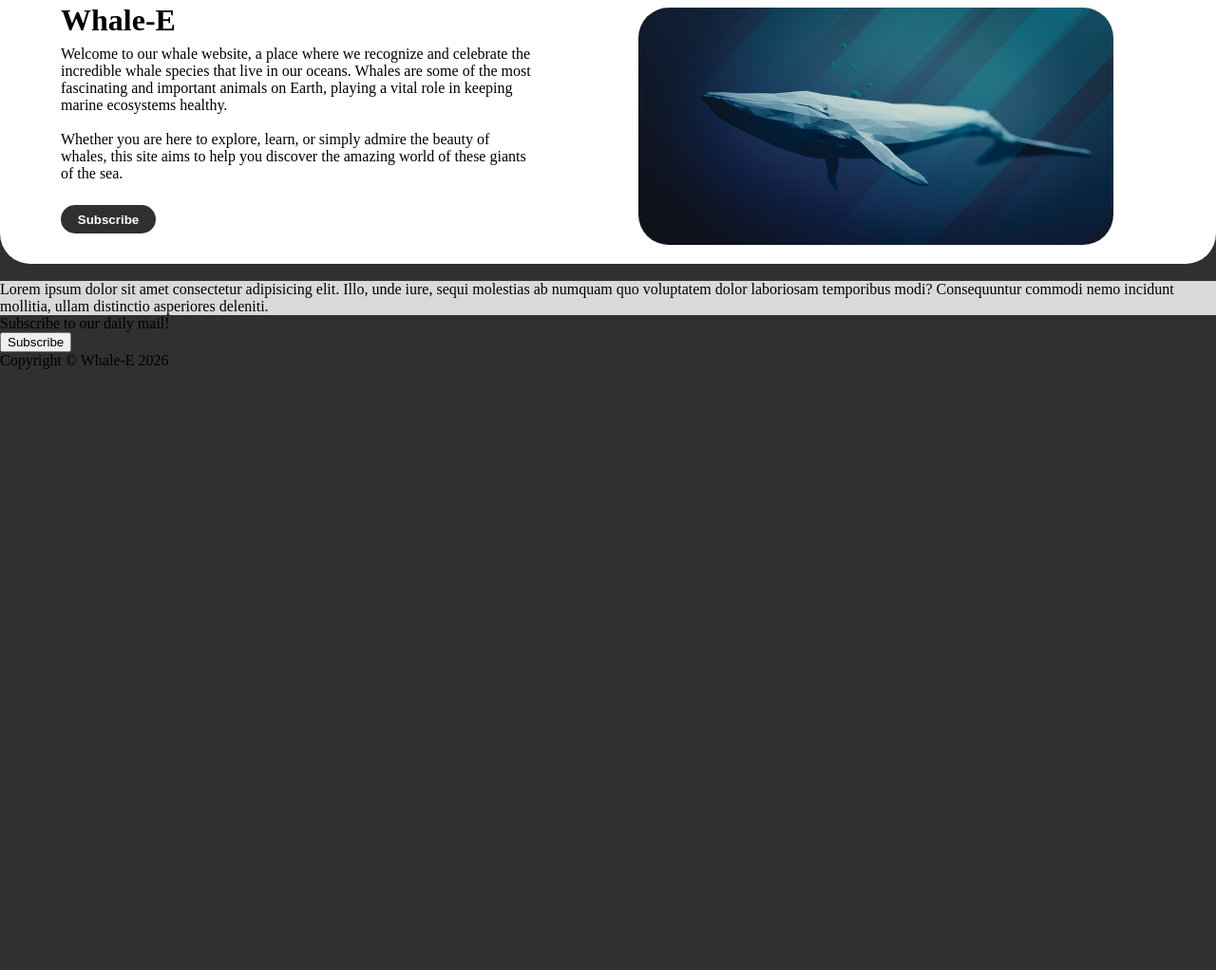
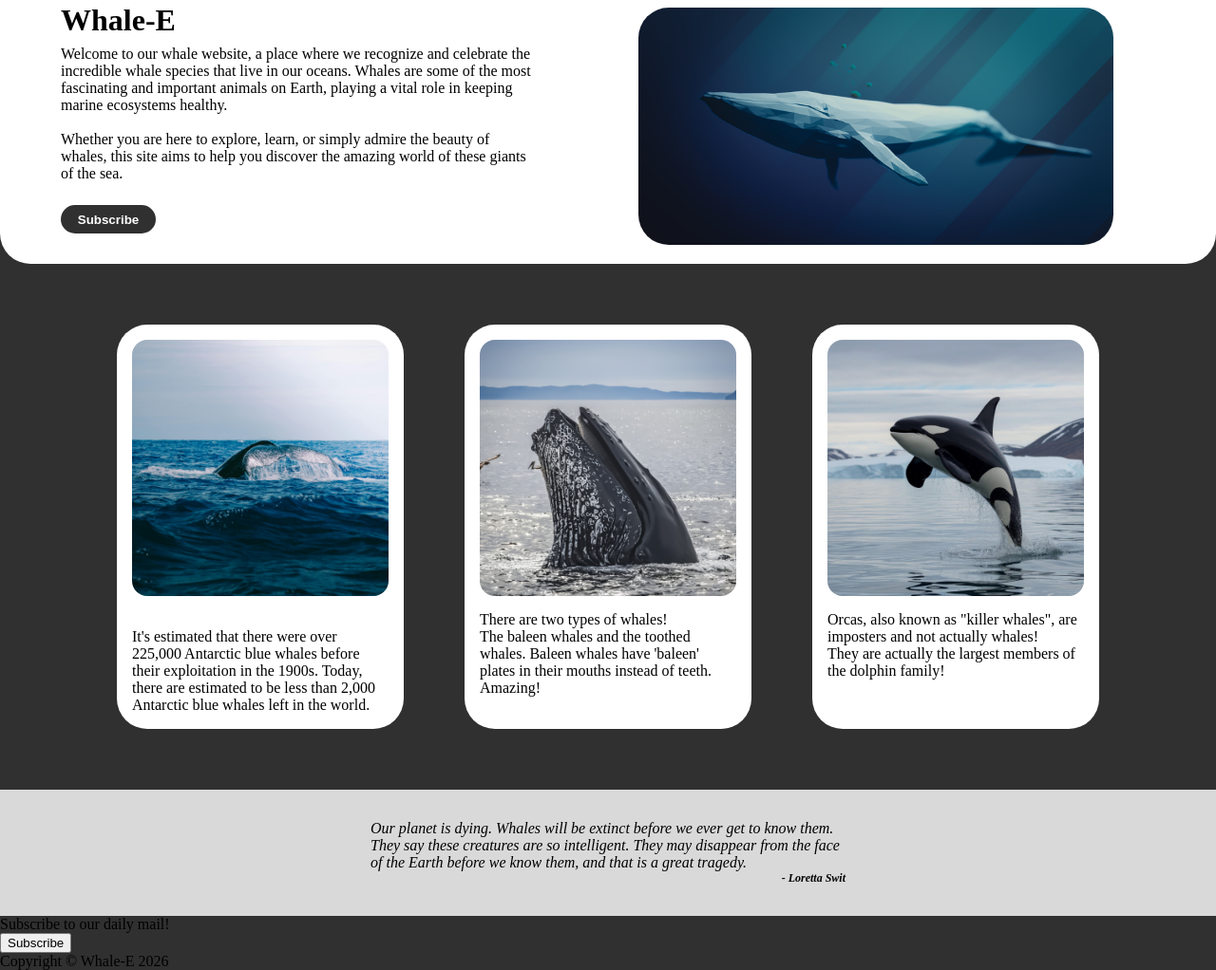
Before and after one commit to brvanritter-svg/landing-page, a plain HTML site: page index.html in a window 1280 px wide. Shown: the part 121-1143 px from the top of the page at 95% size. Before the commit the page ends 800 px from the top, so only its background shows below. Drawn offline with Linux system fonts and the light colour scheme.

Commit message:
Add whale images and update main section styles

```diff
--- a/index.html
+++ b/index.html
@@ -41,35 +41,30 @@
 
         <div class="whale-info">
             <div class="whale-cards">
-                <img src="" alt="">
-                <img src="" alt="">
-                <img src="" alt="">
-                <img src="" alt="">
+                <div class="whale1">
+                    <img width="270px" src="images/whale1.jpg" alt="whale1" id="whale">
+                    <br>                    It's estimated that there were over 225,000 Antarctic blue whales before their exploitation in the 1900s. Today, there are estimated to be less than 2,000 Antarctic blue whales left in the world.
+
+                    </div>
+                <div class="whale2">
+                    <img width="270px" src="images/whale2.jpg" alt="whale2" id="whale">
+                                        There are two types of whales! <br>The baleen whales and the toothed whales. Baleen whales have 'baleen' plates in their mouths instead of teeth. <br> Amazing!
+                </div>
+                <div class="whale3">
+                    <img width="270px" src="images/whale3.jpg" alt="whale3" id="whale">
+                    Orcas, also known as "killer whales", are imposters and not actually whales! <br>They are actually the largest members of the dolphin family!
+                </div>
             </div>
 
-            <div class="whale-description">
-                <div id="1">
-
-                </div>
-                <div id="2">
-
-                </div>
-                <div id="3">
-
-                </div>
-                <div id="4">
-
-                </div>
-            </div>
 
         </div>
 
         <div class="whale-quote">
             <div class="quote">
-                Lorem ipsum dolor sit amet consectetur adipisicing elit. Illo, unde iure, sequi molestias ab numquam quo voluptatem dolor laboriosam temporibus modi? Consequuntur commodi nemo incidunt mollitia, ullam distinctio asperiores deleniti.
+                Our planet is dying. Whales will be extinct before we ever get to know them. They say these creatures are so intelligent. They may disappear from the face of the Earth before we know them, and that is a great tragedy.
             </div>
             <div class="quote-author">
-
+                - Loretta Swit
             </div>
         </div>
 
--- a/style.css
+++ b/style.css
@@ -69,7 +69,7 @@ a {
 
 .whale-info{
     background-color: #303030;
-    flex: 1;
+    padding: 64px 0;
 }
 
 .whale-quote{
@@ -90,3 +90,45 @@ a {
 button{
     cursor: pointer;
 }
+
+.whale-cards{
+    display: flex;
+    padding: 0 64px;
+    justify-content: center;
+    gap: 4rem;
+}
+
+.whale1,
+.whale2,
+.whale3{
+    display: flex;
+    flex-direction: column;
+    background: white;
+    border-radius: 32px;
+    padding: 16px;
+    max-width: 270px;
+    gap: 16px;
+}
+
+#whale{
+    border-radius: 16px;
+}
+
+.whale-quote{
+    display: flex;
+    padding: 32px 48px 32px 48px;
+    flex-direction: column;
+}
+.quote{
+    width: 500px;
+    align-self: center;
+    font-style: italic;
+}
+.quote-author{
+    width: 500px;
+    align-self: center;
+    text-align: end;
+    font-size: 12px;
+    font-weight: bold;
+    font-style: italic;
+}
```
Also changed, not shown: images/whale1.jpg (added), images/whale2.jpg (added), images/whale3.jpg (added).
